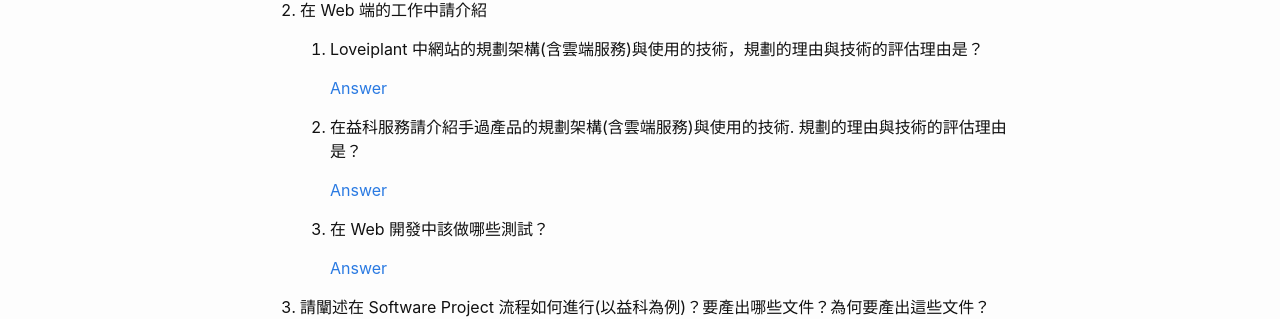
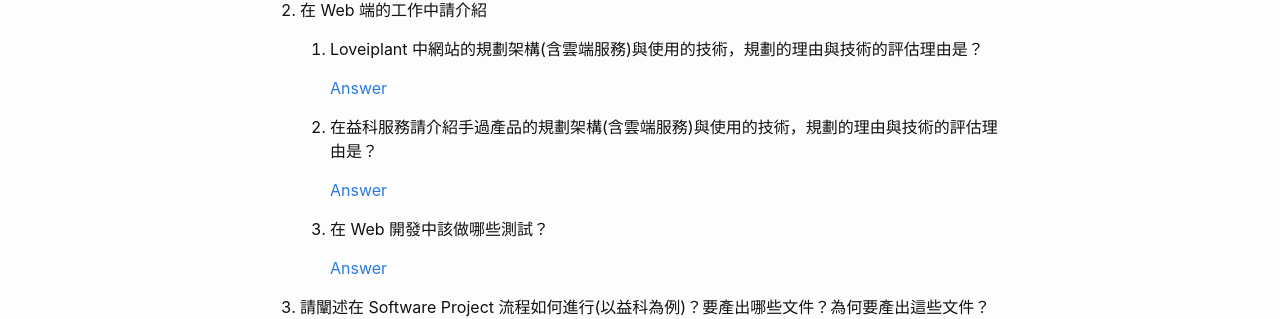
Before and after one commit to calvinchu8172/calvinchu8172.github.io, a Jekyll site: the page built from _posts/2020-09-13-benq-interview.markdown, in a window 1280 px wide. Shown: the part 334-653 px from the top of the page. Built offline with Jekyll 4.4.1, drawn with Linux system fonts in a browser that asks for light colours.

Commit message:
Modify content.

```diff
--- a/_posts/2020-09-13-benq-interview.markdown
+++ b/_posts/2020-09-13-benq-interview.markdown
@@ -18,7 +18,7 @@ categories: interview
 
         [Answer]({% link _posts/2020-09-14-loveiplant-wordpress-structure.markdown %})
 
-    2. 在益科服務請介紹手過產品的規劃架構(含雲端服務)與使用的技術. 規劃的理由與技術的評估理由是？
+    2. 在益科服務請介紹手過產品的規劃架構(含雲端服務)與使用的技術，規劃的理由與技術的評估理由是？
 
         [Answer]({% post_url 2020-09-14-pcloud-structure %})
 
```
